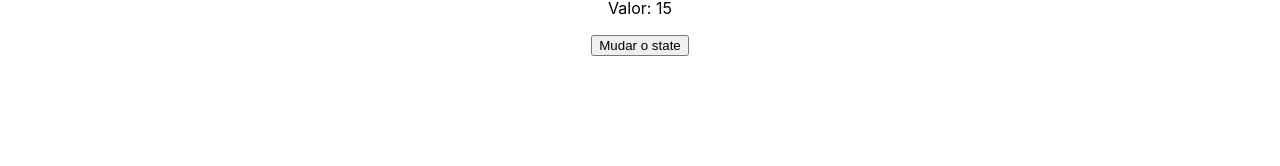
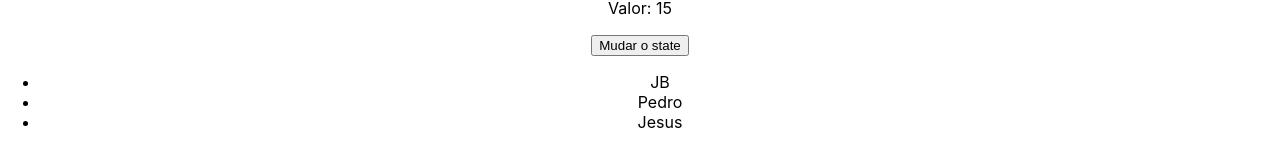
Before and after one commit to JBLimaGo/secao-3-hook-state-react, a React (Create React App) app: page / in a window 1280 px wide. Shown: the part 2451-2617 px from the top of the page. Built offline with nearby package versions, Linux system fonts and the light colour scheme.

Commit message:
Renderização de Lista - Array de Listas ou Objetos

```diff
--- a/src/App.js
+++ b/src/App.js
@@ -1,6 +1,7 @@
 import "./App.css";
 
 import imagen2 from "./assets/imagen2.jpg";
+import ListRender from "./components/ListRender";
 import ManageData from "./components/ManageData";
 
 function App() {
@@ -22,6 +23,7 @@
       </div>
 
       <ManageData />
+      <ListRender />
     </div>
   );
 }
--- /dev/null
+++ b/src/components/ListRender.js
@@ -0,0 +1,17 @@
+import { useState } from "react";
+
+const ListRender = () => {
+  const [list] = useState(["JB", "Pedro", "Jesus"]);
+
+  return (
+    <div>
+      <ul>
+        {list.map((item) => (
+          <li>{item}</li>
+        ))}
+      </ul>
+    </div>
+  );
+};
+
+export default ListRender;
```
